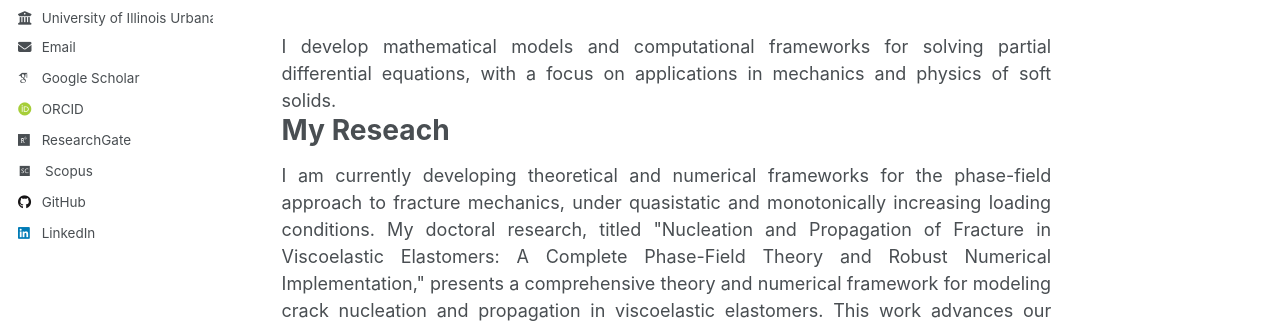
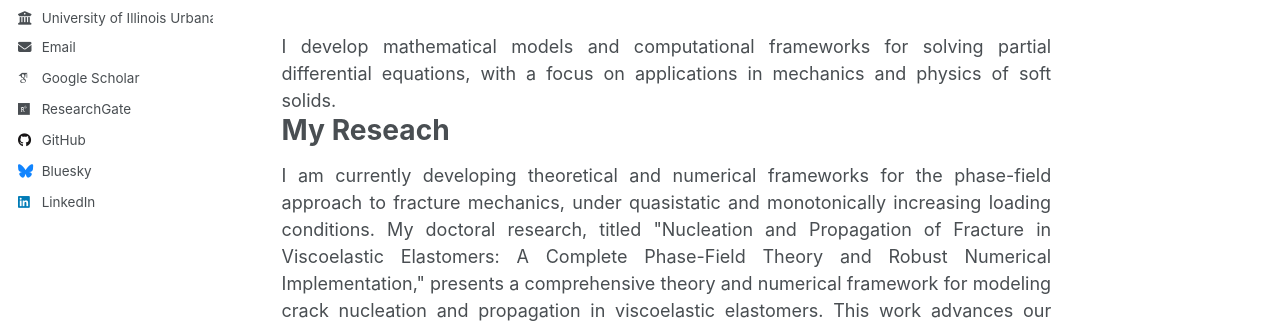
Before and after one commit to farhadkama/farhadkama.github.io, a Jekyll site: the page built from _pages/about.md, in a window 1280 px wide. Shown: the part 510-838 px from the top of the page. Built offline with Jekyll 4.4.1, drawn with Linux system fonts in a browser that asks for light colours; some web fonts are replaced.

Commit message:
Add BlueSky

```diff
--- a/_config.yml
+++ b/_config.yml
@@ -38,11 +38,11 @@ author:
   arxiv            : # URL - Update with the correct link to your profile
   googlescholar    : "https://scholar.google.com/citations?hl=en&user=h_RqHjAAAAAJ"
   impactstory      : # URL
-  orcid            : "https://orcid.org/0000-0002-9653-1345"
+  orcid            : #"https://orcid.org/0000-0002-9653-1345"
   semantic         : # URL
   pubmed           : #"https://www.ncbi.nlm.nih.gov/pubmed/?term=john+snow"
   researchgate     :  "https://www.researchgate.net/profile/Farhad-Kamarei?ev=hdr_xprf"
-  scopus           :  "https://www.scopus.com/authid/detail.uri?authorId=58899814800"
+  scopus           : #"https://www.scopus.com/authid/detail.uri?authorId=58899814800"
 
   # Repositories and software development
   bitbucket        : # Username - Update with your username on the site
@@ -53,7 +53,7 @@ author:
   stackoverflow    : # User number or user number and name (i.e., use "1" or "1/jeff-atwood")
 
   # Social media
-  bluesky          : #"bsky.app" # Replace this with you Bluesky username
+  bluesky          : "farhadkamarei.bsky.social" # Replace this with you Bluesky username
   facebook         : # Username
   flickr           : # Username
   foursquare       : # Username
```
